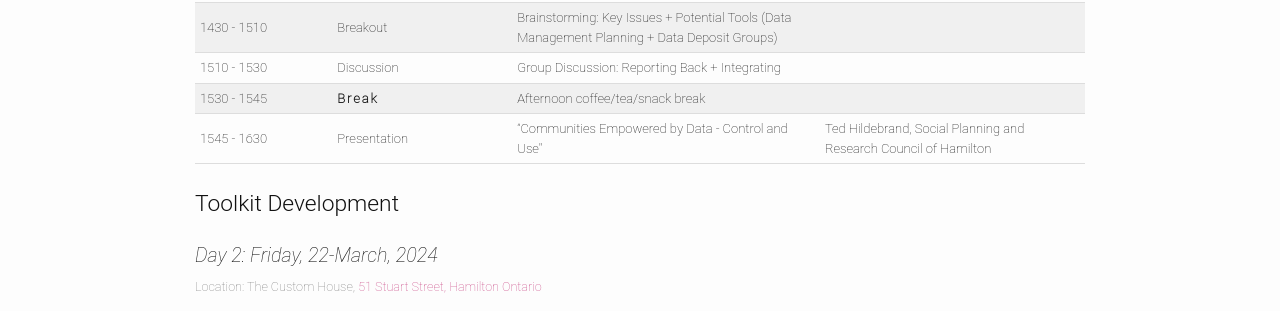
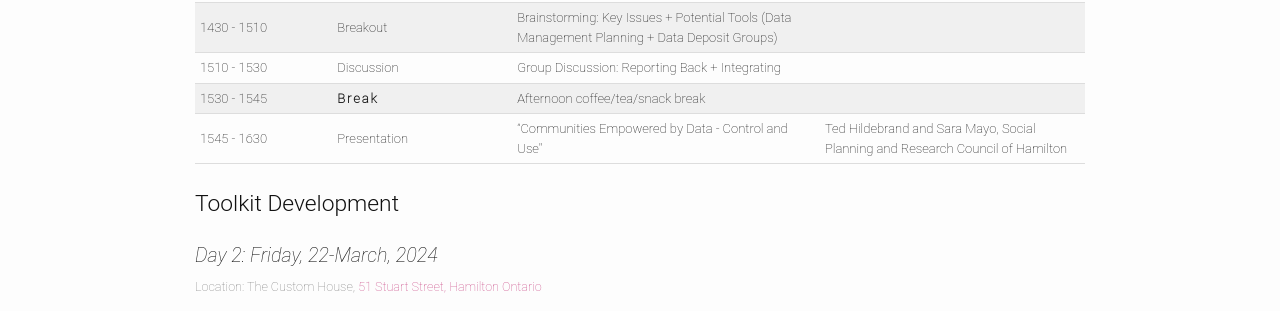
Before and after one commit to Community-Data-Toolkits-Workshop/CDTW, a Jekyll site: the page built from agenda.md, in a window 1280 px wide. Shown: the part 849-1160 px from the top of the page. Built offline with Jekyll 4.4.1, drawn with Linux system fonts in a browser that asks for light colours.

Commit message:
Add Sara Mayo to agenda.md

```diff
--- a/agenda.md
+++ b/agenda.md
@@ -100,7 +100,7 @@ permalink: /agenda/
         <td>1545 - 1630</td>
         <td>Presen&shy;tation</td>
 	<td>“Communities Empowered by Data - Control and Use"</td>
-		<td>Ted Hildebrand, Social Planning and Research Council of Hamilton</td>
+		<td>Ted Hildebrand and Sara Mayo, Social Planning and Research Council of Hamilton</td>
     </tr>
 </tbody>
 </table>
```
